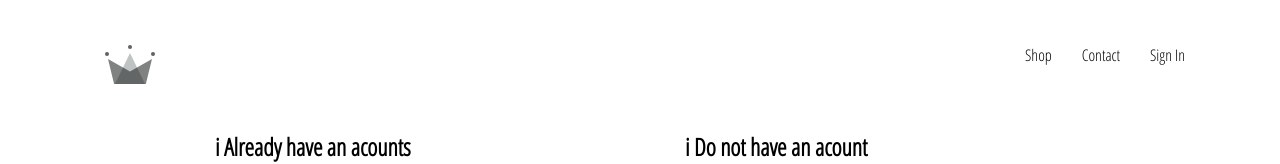
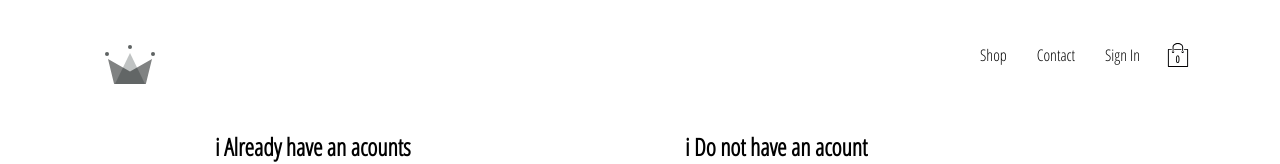
Before and after one commit to Chavoshi-M/ecommerce-react, a React (Create React App) app: page /signin in a window 1280 px wide. Shown: the top 164 px of the page. Built offline with nearby package versions, Linux system fonts and the light colour scheme; no server answers.

Commit message:
added cart icon and cart dropdown componenet,and also implement cart reducer

```diff
--- /dev/null
+++ b/src/components/CartDropDown/CartDropDown.jsx
@@ -0,0 +1,12 @@
+import Button from '../UI/Button/Button'
+import './CartDropDown.scss'
+const CartDropDown = () => {
+	return (
+		<div className='cart-dropdown'>
+			<div className='cart-items'></div>
+			<Button>Go To Checkout</Button>
+		</div>
+	);
+}
+
+export default CartDropDown;
--- /dev/null
+++ b/src/components/CartDropDown/CartDropDown.scss
@@ -0,0 +1,24 @@
+.cart-dropdown {
+	position: absolute;
+	width: 240px;
+	height: 340px;
+	display: flex;
+	flex-direction: column;
+	padding: 20px;
+	border: 1px solid black;
+	background-color: white;
+	top: 90px;
+	right: 40px;
+	z-index: 5;
+
+	.cart-items {
+	  height: 240px;
+	  display: flex;
+	  flex-direction: column;
+	  overflow: scroll;
+	}
+
+	button {
+	  margin-top: auto;
+	}
+  }
--- /dev/null
+++ b/src/components/CartIcon/CartIcon.js
@@ -0,0 +1,16 @@
+import {ReactComponent as ShoppingIcon} from '../../assets/shopping-bag.svg'
+import './CartIcon.scss'
+import {connect} from 'react-redux'
+import {toggleCartHidden} from '../../redux/cart/actions'
+const CartIcon = (props) => {
+	return (
+		<div className='cart-icon' onClick={props.toggleCartHidden}>
+			<ShoppingIcon className='shopping-icon'/>
+			<span className='item-count'>0</span>
+		</div>
+	);
+}
+const mapDispatchToProps=(dispatch)=>({
+	toggleCartHidden : ()=>dispatch(toggleCartHidden())
+})
+export default connect(null,mapDispatchToProps)(CartIcon);
--- /dev/null
+++ b/src/components/CartIcon/CartIcon.scss
@@ -0,0 +1,21 @@
+.cart-icon {
+	width: 45px;
+	height: 45px;
+	position: relative;
+	display: flex;
+	align-items: center;
+	justify-content: center;
+	cursor: pointer;
+
+	.shopping-icon {
+	  width: 24px;
+	  height: 24px;
+	}
+
+	.item-count {
+	  position: absolute;
+	  font-size: 10px;
+	  font-weight: bold;
+	  bottom: 12px;
+	}
+  }
--- a/src/components/Header/Header.jsx
+++ b/src/components/Header/Header.jsx
@@ -3,7 +3,9 @@ import './Header.scss';
 import {connect} from 'react-redux'
 import {ReactComponent as LOGO} from '../../assets/crown.svg'
 import {auth} from '../../firebase/firebase.utils'
-const Header = ({currentUser}) => {
+import CartIcon from '../CartIcon/CartIcon'
+import CartDropDown from '../CartDropDown/CartDropDown';
+const Header = ({currentUser,hidden}) => {
 
 	return (
 		<div className='header'>
@@ -22,13 +24,19 @@ const Header = ({currentUser}) => {
 					<div className='option' onClick={()=>auth.signOut()}>Sign Out</div>:
 					<Link className='option' to='signin'>Sign In</Link>
 				}
+				<CartIcon/>
 			</div>
+			{
+				hidden && (<CartDropDown/>)
+			}
+
 		</div>
 	);
 }
 
 const mapStateToProps = (state) => ({
 	currentUser:state.user.currentUser,
+	hidden:state.cart.hidden
 })
 
 export default connect(mapStateToProps)(Header);
--- /dev/null
+++ b/src/redux/cart/actionTypes.js
@@ -0,0 +1 @@
+export const TOGGLE_CART_HIDDEN = 'TOGGLE_CART_HIDDEN';
--- /dev/null
+++ b/src/redux/cart/actions.js
@@ -0,0 +1,4 @@
+import {TOGGLE_CART_HIDDEN} from './actionTypes';
+export const toggleCartHidden = () => ({
+	type:TOGGLE_CART_HIDDEN
+});
--- /dev/null
+++ b/src/redux/cart/reducer.js
@@ -0,0 +1,17 @@
+import {TOGGLE_CART_HIDDEN} from './actionTypes'
+const INITIAL_STATE = {
+	hidden:null
+}
+const cartReducer = (state=INITIAL_STATE,action)=>{
+	switch (action.type) {
+		case TOGGLE_CART_HIDDEN:
+			return {
+				...state,
+				hidden:!state.hidden
+			}
+		default:
+			return state;
+	}
+}
+
+export default cartReducer;
--- a/src/redux/rootReducer.js
+++ b/src/redux/rootReducer.js
@@ -1,6 +1,8 @@
 import {combineReducers} from 'redux'
 import userReducer from './user/reducer';
+import cartReducer from './cart/reducer';
 
 export default combineReducers({
+	cart:cartReducer,
 	user:userReducer
 })
```
Also changed, not shown: src/assets/shopping-bag.svg (added).
